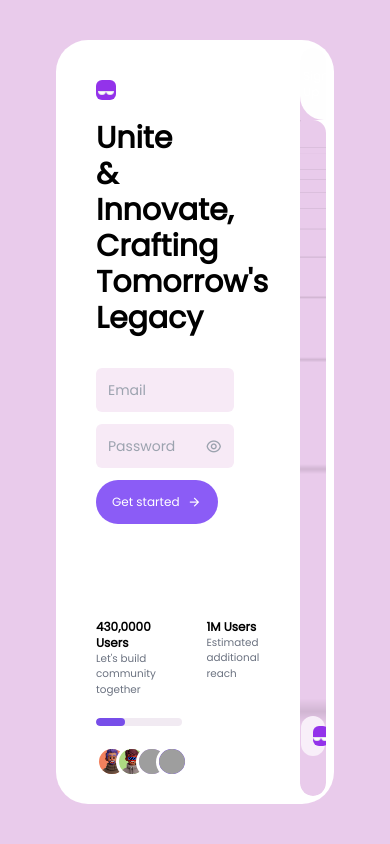
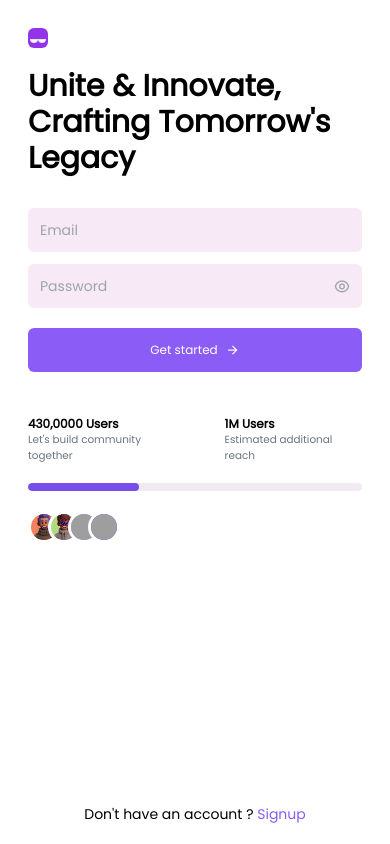
Before and after one commit to BubbleBitCore/TechMingle, a React (Create React App) app: page /login in a window 390 px wide. Built offline with nearby package versions, Linux system fonts and the light colour scheme; grey boxes are pictures that could not be loaded.

Commit message:
made login page responsive

```diff
--- a/src/pages/Login.jsx
+++ b/src/pages/Login.jsx
@@ -8,6 +8,7 @@ import zap from "../assets/images/zap.png";
 import { useState } from "react";
 import { useForm } from "react-hook-form";
 import { useNavigate } from "react-router";
+import { Link } from "react-router-dom";
 
 const Login = () => {
   const navigate = useNavigate();
@@ -33,16 +34,15 @@ const Login = () => {
   return (
     <>
       <div
-        className={`fixed top-0 left-0 w-full h-full flex justify-between items-center ${
-          mode ? "bg-[#0B0D10]" : "bg-[#E9CBEB]"
-        } p-10 px-14`}
+        className={`fixed top-0 left-0 w-full h-full flex justify-between items-center bg-[#E9CBEB]
+        p-10 px-14 max-sm:p-0 max-sm:px-0`}
       >
         <div
-          className={`relative w-full h-full rounded-[2rem] bg-white flex overflow-hidden p-2`}
+          className={`relative w-full h-full rounded-[2rem] max-sm:rounded-none bg-white flex overflow-hidden p-2`}
         >
           {/* Section 1 login form */}
           <div
-            className={`flex flex-grow w-full h-full items-start p-8 flex-col gap-5`}
+            className={`flex flex-grow w-full h-full items-start p-8 max-sm:p-5 flex-col gap-5`}
           >
             {/* Eyes icon */}
             <div className="flex justify-center items-center">
@@ -61,12 +61,12 @@ const Login = () => {
             {/* Form */}
             <form
               onSubmit={handleSubmit(handleRegistration)}
-              className="rounded-md h-[70%] w-full"
+              className="rounded-md h-[70%]max-sm:h-auto w-full"
             >
-              <h1 className="select-none poppins text-3xl font-bold w-[60%] mb-8">
+              <h1 className="select-none poppins text-3xl font-bold w-[60%] max-sm:w-full mb-8">
                 Unite & Innovate, Crafting Tomorrow's Legacy
               </h1>
-              <div className="w-4/5 rounded-md mb-3  bg-[#f7eaf6]">
+              <div className="w-4/5 max-sm:w-full rounded-md mb-3  bg-[#f7eaf6]">
                 <input
                   className="text-black w-full rounded-md text-sm p-3  bg-transparent outline-none"
                   type="text"
@@ -81,11 +81,11 @@ const Login = () => {
                 />
               </div>
               {errors.email && (
-                <p className="rounded-md w-4/5  pb-2 mt-2 text-[0.65rem] font-medium text-red-500 ">
+                <p className="rounded-md w-4/5 max-sm:w-full  pb-2 mt-2 text-[0.65rem] font-medium text-red-500 ">
                   {errors.email.message}
                 </p>
               )}
-              <div className="relative w-4/5 rounded-md mb-3  bg-[#f7eaf6]">
+              <div className="relative w-4/5 max-sm:w-full rounded-md mb-3  bg-[#f7eaf6]">
                 <input
                   className="w-full text-sm rounded-md p-3 bg-transparent pr-10 text-black outline-none"
                   type={showPass ? "text" : "password"}
@@ -114,19 +114,19 @@ const Login = () => {
                 )}
               </div>
               {errors.password && (
-                <p className=" rounded-md w-4/5  mt-2 text-[0.65rem] font-medium text-red-500 ">
+                <p className=" rounded-md w-4/5 max-sm:w-full  mt-2 text-[0.65rem] font-medium text-red-500 ">
                   {errors.password.message}
                 </p>
               )}
 
-              <button className="group  hover:bg-violet-600 mt-3 transition-all cursor-pointer rounded-full bg-violet-500 px-4 py-3 flex justify-center items-center gap-2">
+              <button className="group max-sm:w-full max-sm:mt-5 hover:bg-violet-600 mt-3 transition-all cursor-pointer rounded-full max-sm:rounded-md bg-violet-500 px-4 py-3 flex justify-center items-center gap-2">
                 <p className="text-white text-xs select-none">Get started</p>
                 <i className="text-sm text-white group-hover:translate-x-1/2 ri-arrow-right-line transition-all"></i>
               </button>
             </form>
 
             {/* infomation */}
-            <div className="flex w-full  flex-col">
+            <div className="flex w-full  flex-col max-sm:mt-6">
               {/* Stats */}
               <div className="w-full flex  gap-10">
                 <div className=" flex flex-col ">
@@ -145,7 +145,7 @@ const Login = () => {
                 </div>
               </div>
               {/* Range */}
-              <div className="mt-5 w-1/2 h-2  rounded-full bg-[#F1EAF2] overflow-hidden">
+              <div className="mt-5 w-1/2 max-sm:w-full h-2  rounded-full bg-[#F1EAF2] overflow-hidden">
                 <div className="h-full w-1/3 rounded-full bg-[#774EE9]"></div>
               </div>
             </div>
@@ -208,11 +208,18 @@ const Login = () => {
                 </div>
               </div>
             </div>
+
+            {/* Signup link for smallscreens  */}
+            <div className="hidden fixed max-sm:flex bottom-5 left-1/2 -translate-x-1/2 w-full justify-center items-center">
+              <p className="text-sm ">
+                Don't have an account ? <Link className="text-violet-500 hover:underline underline-offset-2 cursor-pointer" to="/signup">Signup</Link>
+              </p>
+            </div>
           </div>
 
           {/* Section 2 */}
           <div
-            className={`flex flex-grow w-full h-full  rounded-[2rem] flex-col relative overflow-hidden`}
+            className={`flex max-sm:hidden flex-grow w-full h-full  rounded-[2rem] flex-col relative overflow-hidden`}
           >
             {/* Upper segment */}
             <div
@@ -226,9 +233,13 @@ const Login = () => {
               >
                 <div
                   onClick={() => navigate("/signup")}
-                  className={`relative z-30 rounded-3xl bg-violet-500 w-full h-full  flex justify-center items-center cursor-pointer`}
+                  className={`relative z-30 rounded-3xl  bg-violet-500 w-full h-full  flex justify-center items-center cursor-pointer`}
                 >
-                  <p className={`text-white text-xs select-none`}>Sign Up</p>
+                  <p
+                    className={`text-white text-xs text-center w-[60%] overflow-hidden text-ellipsis select-none`}
+                  >
+                    Sign Up
+                  </p>
                 </div>
               </div>
             </div>
```
